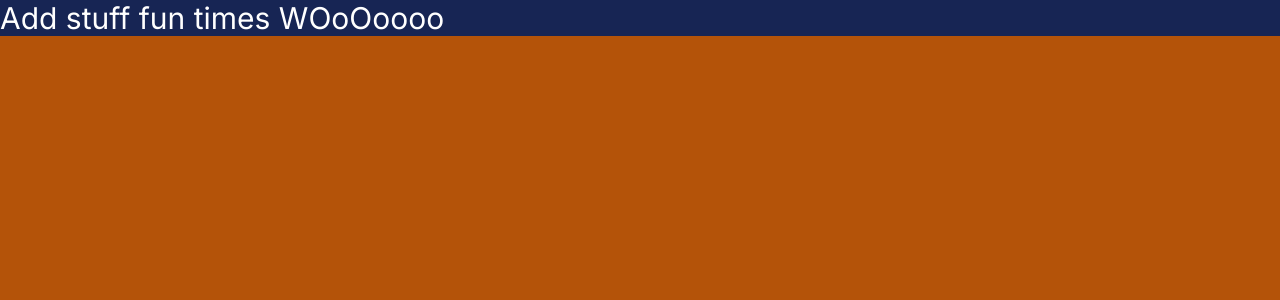
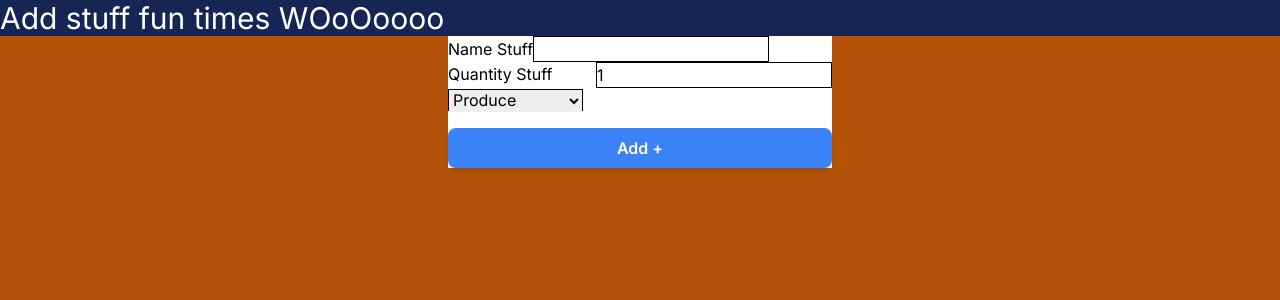
Before and after one commit to Panlos/cprg306-assignments, a Next.js app: page /week-4 in a window 1280 px wide. Shown: the top 300 px of the page. Built offline with nearby package versions, Linux system fonts and the light colour scheme.

Commit message:
Fixed problem
I didn't put a capital letter when naming my function :(

```diff
--- a/app/week-4/new-item.js
+++ b/app/week-4/new-item.js
@@ -1,7 +1,7 @@
 "use client";
 import { useState } from "react"
 
- function newItemForm()
+ function NewItemForm()
 {
     const [name, setName] = useState(" ");
     const [quantity , setQuantity] = useState(1);
@@ -65,4 +65,4 @@ import { useState } from "react"
         </div>
     );
 }
-export default newItemForm;
+export default NewItemForm;
--- a/app/week-4/page.js
+++ b/app/week-4/page.js
@@ -1,5 +1,5 @@
 "use client";
-import newItemForm from "./new-item";
+import NewItemForm from "./new-item";
 import { useState } from "react";
 
 export default function Page() {
@@ -8,7 +8,7 @@ export default function Page() {
         <main className="min-h-screen bg-amber-700 w-full">
         <div>
         <h1 className="bg-blue-950 text-3xl text-white">Add stuff fun times WOoOoooo</h1>
-        <newItemForm />
+        <NewItemForm/>
         </div>
       </main>
     );
```
